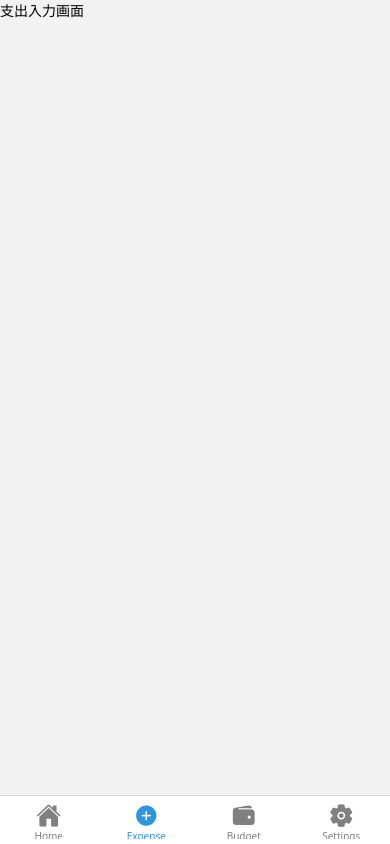
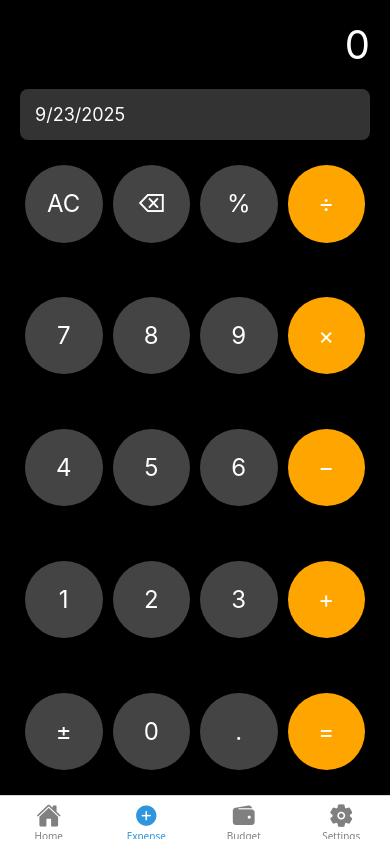
Before and after one commit to ouioui99/libremoney, a React Native app in the folder myapp/: screen /Expense in a window 390 px wide. Built offline with nearby package versions, Linux system fonts and the light colour scheme.

Commit message:
各画面コンポーネント化

```diff
--- a/myapp/App.tsx
+++ b/myapp/App.tsx
@@ -1,67 +1,14 @@
-// App.tsx
 import React from "react";
-import { Text, View } from "react-native";
 import { NavigationContainer } from "@react-navigation/native";
-import { createBottomTabNavigator } from "@react-navigation/bottom-tabs";
-import { Ionicons } from "@expo/vector-icons";
-
-// 各画面コンポーネント
-const HomeScreen = () => (
-  <View className="flex-1 items-center justify-center">
-    <Text>今月の使えるお金 & 残り日数</Text>
-  </View>
-);
-
-const ExpenseScreen = () => (
-  <View className="flex-1 items-center justify-center">
-    <Text>支出入力画面</Text>
-  </View>
-);
-
-const SettingsScreen = () => (
-  <View className="flex-1 items-center justify-center">
-    <Text>収入・固定費・貯金目標の設定</Text>
-  </View>
-);
-
-const BudgetScreen = () => (
-  <View className="flex-1 items-center justify-center">
-    <Text>残り予算 & 貯金進捗</Text>
-  </View>
-);
-
-const Tab = createBottomTabNavigator();
+import BottomTabNavigator from "./src/navigation/BottomTabNavigator";
+import { SafeAreaProvider } from "react-native-safe-area-context";
 
 export default function App() {
   return (
-    <NavigationContainer>
-      <Tab.Navigator
-        screenOptions={({ route }) => ({
-          headerShown: false,
-          tabBarIcon: ({ color, size }) => {
-            let iconName: keyof typeof Ionicons.glyphMap = "home";
-
-            if (route.name === "Home") {
-              iconName = "home";
-            } else if (route.name === "Expense") {
-              iconName = "add-circle";
-            } else if (route.name === "Settings") {
-              iconName = "settings";
-            } else if (route.name === "Budget") {
-              iconName = "wallet";
-            }
-
-            return <Ionicons name={iconName} size={size} color={color} />;
-          },
-          tabBarActiveTintColor: "#2f95dc",
-          tabBarInactiveTintColor: "gray",
-        })}
-      >
-        <Tab.Screen name="Home" component={HomeScreen} />
-        <Tab.Screen name="Expense" component={ExpenseScreen} />
-        <Tab.Screen name="Budget" component={BudgetScreen} />
-        <Tab.Screen name="Settings" component={SettingsScreen} />
-      </Tab.Navigator>
-    </NavigationContainer>
+    <SafeAreaProvider>
+      <NavigationContainer>
+        <BottomTabNavigator />
+      </NavigationContainer>
+    </SafeAreaProvider>
   );
 }
--- a/myapp/package.json
+++ b/myapp/package.json
@@ -10,6 +10,7 @@
   },
   "dependencies": {
     "@expo/vector-icons": "^15.0.2",
+    "@react-native-community/datetimepicker": "^8.4.5",
     "@react-navigation/bottom-tabs": "^7.4.7",
     "@react-navigation/native": "^7.1.17",
     "expo": "~54.0.10",
--- /dev/null
+++ b/myapp/src/navigation/BottomTabNavigator.tsx
@@ -0,0 +1,41 @@
+import React from "react";
+import { createBottomTabNavigator } from "@react-navigation/bottom-tabs";
+import { Ionicons } from "@expo/vector-icons";
+import ExpenseScreen from "../screens/ExpenseScreen";
+import SettingsScreen from "../screens/SettingsScreen";
+import HomeScreen from "../screens/HomeScreen";
+import BudgetScreen from "../screens/BudgetScreen";
+
+const Tab = createBottomTabNavigator();
+
+export default function BottomTabNavigator() {
+  return (
+    <Tab.Navigator
+      screenOptions={({ route }) => ({
+        headerShown: false,
+        tabBarIcon: ({ color, size }) => {
+          let iconName: keyof typeof Ionicons.glyphMap = "home";
+
+          if (route.name === "Home") {
+            iconName = "home";
+          } else if (route.name === "Expense") {
+            iconName = "add-circle";
+          } else if (route.name === "Settings") {
+            iconName = "settings";
+          } else if (route.name === "Budget") {
+            iconName = "wallet";
+          }
+
+          return <Ionicons name={iconName} size={size} color={color} />;
+        },
+        tabBarActiveTintColor: "#2f95dc",
+        tabBarInactiveTintColor: "gray",
+      })}
+    >
+      <Tab.Screen name="Home" component={HomeScreen} />
+      <Tab.Screen name="Expense" component={ExpenseScreen} />
+      <Tab.Screen name="Budget" component={BudgetScreen} />
+      <Tab.Screen name="Settings" component={SettingsScreen} />
+    </Tab.Navigator>
+  );
+}
--- /dev/null
+++ b/myapp/src/screens/BudgetScreen.tsx
@@ -0,0 +1,24 @@
+import React from "react";
+import { View, Text } from "react-native";
+import { useSafeAreaInsets } from "react-native-safe-area-context";
+
+export default function BudgetScreen() {
+  const insets = useSafeAreaInsets();
+
+  return (
+    <View
+      style={{
+        flex: 1,
+        justifyContent: "space-between",
+        alignItems: "center",
+        paddingTop: insets.top,
+        paddingBottom: insets.bottom,
+        paddingLeft: insets.left,
+        paddingRight: insets.right,
+      }}
+    >
+      <Text>This is top text.</Text>
+      <Text>This is bottom text.</Text>
+    </View>
+  );
+}
--- /dev/null
+++ b/myapp/src/screens/ExpenseScreen.tsx
@@ -0,0 +1,118 @@
+import React, { useState } from "react";
+import { View, Text, TouchableOpacity, Modal } from "react-native";
+import DateTimePicker from "@react-native-community/datetimepicker";
+
+const buttons = [
+  ["AC", "⌫", "%", "÷"],
+  ["7", "8", "9", "×"],
+  ["4", "5", "6", "−"],
+  ["1", "2", "3", "+"],
+  ["±", "0", ".", "="],
+];
+
+export default function ExpenseScreen() {
+  const [expression, setExpression] = useState(""); // 計算式
+  const [date, setDate] = useState(new Date());
+  const [showPicker, setShowPicker] = useState(false);
+
+  const handlePress = (val: string) => {
+    if (val === "AC") {
+      setExpression("");
+    } else if (val === "⌫") {
+      setExpression(expression.slice(0, -1));
+    } else if (val === "=") {
+      try {
+        // 演算子を JS 用に置換
+        const replaced = expression
+          .replace(/÷/g, "/")
+          .replace(/×/g, "*")
+          .replace(/−/g, "-");
+        const result = eval(replaced); // 簡易計算
+        setExpression(String(result));
+      } catch {
+        setExpression("Error");
+      }
+    } else if (val === "±") {
+      if (expression.startsWith("-")) {
+        setExpression(expression.slice(1));
+      } else {
+        setExpression("-" + expression);
+      }
+    } else {
+      setExpression(expression + val);
+    }
+  };
+
+  return (
+    <View style={{ flex: 1, padding: 20, backgroundColor: "black" }}>
+      {/* 金額表示 */}
+      <Text
+        style={{
+          color: "white",
+          fontSize: 40,
+          textAlign: "right",
+          marginBottom: 20,
+        }}
+      >
+        {expression || "0"}
+      </Text>
+
+      {/* 日付選択 */}
+      <TouchableOpacity
+        style={{
+          backgroundColor: "#333",
+          padding: 15,
+          borderRadius: 8,
+          marginBottom: 20,
+        }}
+        onPress={() => setShowPicker(true)}
+      >
+        <Text style={{ color: "white", fontSize: 18 }}>
+          {date.toLocaleDateString()}
+        </Text>
+      </TouchableOpacity>
+
+      {showPicker && (
+        <DateTimePicker
+          value={date}
+          mode="date"
+          display="default"
+          onChange={(_, selectedDate) => {
+            setShowPicker(false);
+            if (selectedDate) setDate(selectedDate);
+          }}
+        />
+      )}
+
+      {/* 電卓ボタン */}
+      <View style={{ flex: 1, justifyContent: "space-between" }}>
+        {buttons.map((row, rowIndex) => (
+          <View
+            key={rowIndex}
+            style={{ flexDirection: "row", justifyContent: "space-between" }}
+          >
+            {row.map((btn) => (
+              <TouchableOpacity
+                key={btn}
+                style={{
+                  flex: 1,
+                  margin: 5,
+                  aspectRatio: 1,
+                  borderRadius: 50,
+                  backgroundColor: ["÷", "×", "−", "+", "="].includes(btn)
+                    ? "orange"
+                    : "#444",
+                  justifyContent: "center",
+                  alignItems: "center",
+                }}
+                onPress={() => handlePress(btn)}
+              >
+                <Text style={{ color: "white", fontSize: 24 }}>{btn}</Text>
+              </TouchableOpacity>
+            ))}
+          </View>
+        ))}
+      </View>
+    </View>
+  );
+}
--- /dev/null
+++ b/myapp/src/screens/HomeScreen.tsx
@@ -0,0 +1,10 @@
+import React from "react";
+import { View, Text } from "react-native";
+
+export default function HomeScreen() {
+  return (
+    <View>
+      <Text>HomeScreen</Text>
+    </View>
+  );
+}
--- /dev/null
+++ b/myapp/src/screens/SettingsScreen.tsx
@@ -0,0 +1,31 @@
+import React, { useState } from "react";
+import { View, Button, Platform } from "react-native";
+import DateTimePicker from "@react-native-community/datetimepicker";
+
+export default function SettingsScreen() {
+  const [date, setDate] = useState(new Date());
+  const [showPicker, setShowPicker] = useState(false);
+
+  const onChange = (event: any, selectedDate?: Date) => {
+    if (Platform.OS === "android") {
+      setShowPicker(false); // Androidでは必須
+    }
+    if (selectedDate) {
+      setDate(selectedDate);
+    }
+  };
+
+  return (
+    <View style={{ flex: 1, justifyContent: "center", alignItems: "center" }}>
+      <Button title="Pick a date" onPress={() => setShowPicker(true)} />
+      {showPicker && (
+        <DateTimePicker
+          value={date}
+          mode="date"
+          display="default"
+          onChange={onChange}
+        />
+      )}
+    </View>
+  );
+}
```
Also changed, not shown: 1 other file (tests, documents, lock files or other folders).
